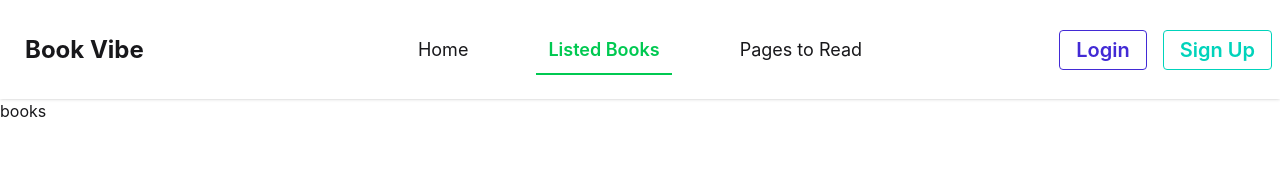
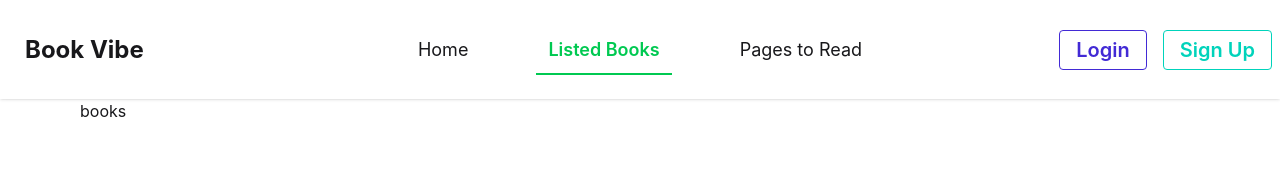
Before and after one commit to corebyte56/Book-Vibe, a React (Vite) app: page /books in a window 1280 px wide. Shown: the top 189 px of the page. Built offline with nearby package versions, Linux system fonts and the light colour scheme.

Commit message:
feat: add context provider setup

```diff
--- a/src/Compnents/AllBooks/AllBooks.jsx
+++ b/src/Compnents/AllBooks/AllBooks.jsx
@@ -10,7 +10,7 @@ const AllBooks = () => {
       const response = await fetch("/booksData.json");
       const data = await response.json();
       setShowBookData(data);
-      console.log(data);
+      // console.log(data);
     } catch (error) {
       console.error("Error fetching data:", error);
     }
--- /dev/null
+++ b/src/Context/context.jsx
@@ -0,0 +1,13 @@
+import React from "react";
+import { createContext } from "react";
+
+export const bookContext = createContext();
+
+const data = {
+  name: "fahim",
+};
+const ContextProvider = ({ children }) => {
+  return <bookContext.Provider value={data}>{children}</bookContext.Provider>;
+};
+
+export default ContextProvider;
--- a/src/Pages/BookDetails/BookDetails.jsx
+++ b/src/Pages/BookDetails/BookDetails.jsx
@@ -1,12 +1,15 @@
-import React from 'react'
+import React, { useContext } from 'react'
 import { useLoaderData, useParams } from 'react-router'
 import {motion} from 'framer-motion'
+import { bookContext } from '../../Context/context'
 const BookDetails = () => {
     const {bookId} = useParams()
 
     const books = useLoaderData()
+    const sdookContext = useContext(bookContext)
+    const findBook = books.find(book => book.bookId == bookId)
 
-    const findBook = books.find(book => book.bookId == bookId)
+    console.log(sdookContext);
 
    // console.log(bookId, books, findBook);
     const {
--- a/src/Pages/Books/Books.jsx
+++ b/src/Pages/Books/Books.jsx
@@ -2,7 +2,7 @@ import React from 'react'
 
 const Books = () => {
   return (
-    <div>
+    <div className='container mx-auto px-20'>
       books
     </div>
   )
```
Also changed, not shown: src/main.jsx (+10 -2 lines), src/index.css (line endings or trailing spaces).
